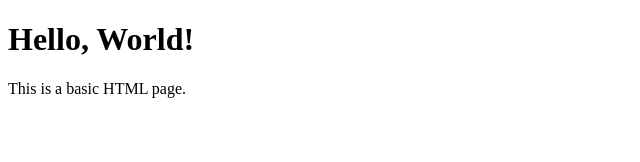
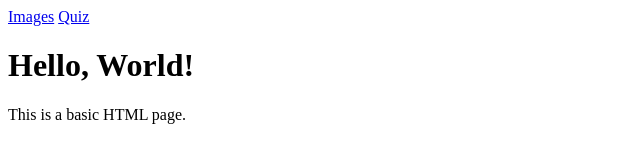
Before and after one commit to ShayGlascott/shayglascott.github.io, a plain HTML site: page html/quiz.html in a window 1280 px wide. Shown: the whole page, without its empty margins (0-640 px from the left). Drawn offline with Linux system fonts and the light colour scheme.

Commit message:
adding nav bar

```diff
--- a/html/quiz.html
+++ b/html/quiz.html
@@ -6,6 +6,10 @@
     <title>My First HTML Page</title>
 </head>
 <body>
+    <nav>
+        <a href="images.html">Images</a>
+        <a href="../index.html">Quiz</a>
+    </nav>
     <h1>Hello, World!</h1>
     <p>This is a basic HTML page.</p>
 </body>
```
Also changed, not shown: html/images.html (+4 -0 lines), index.html (+7 -1 lines).
